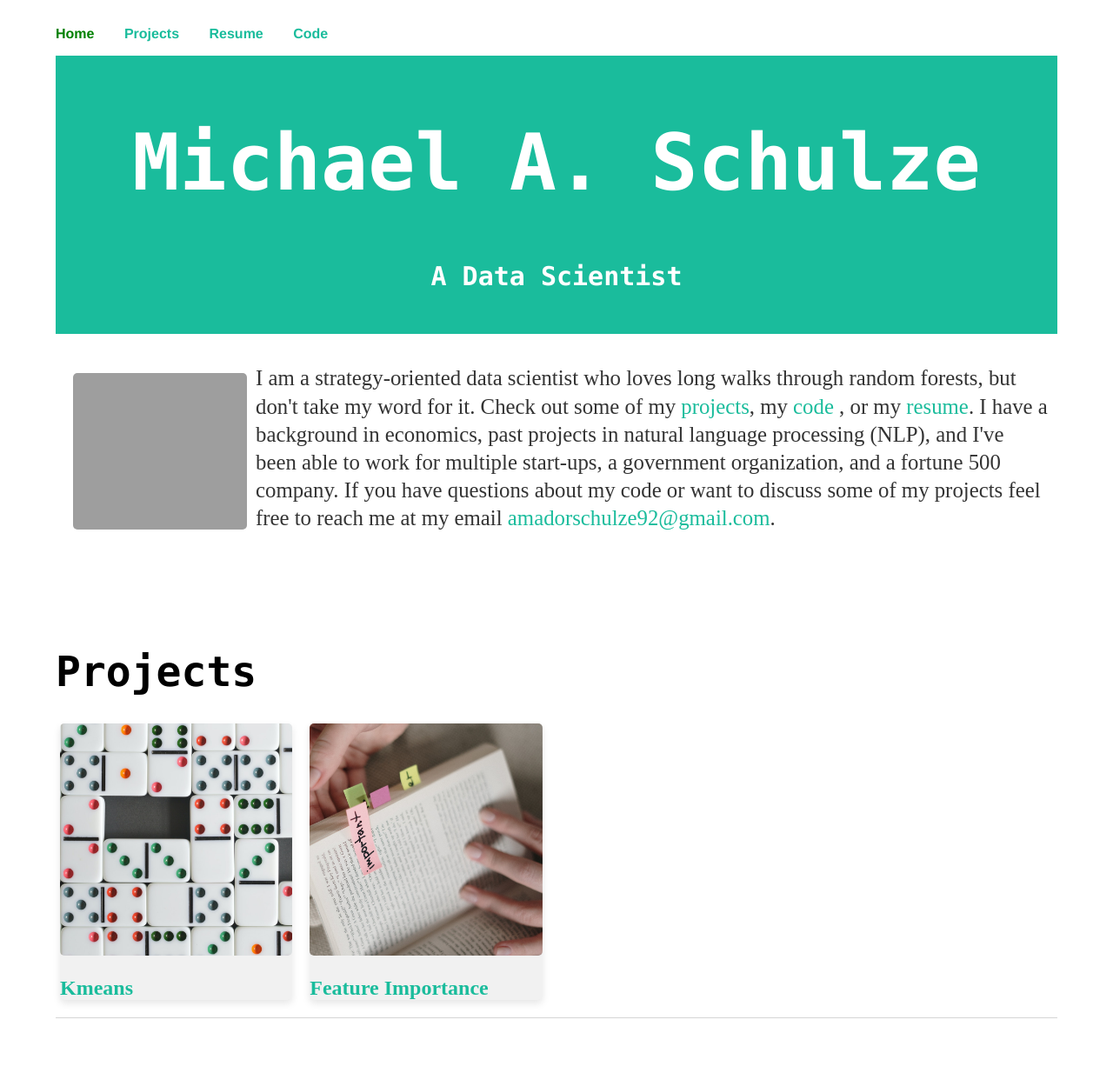
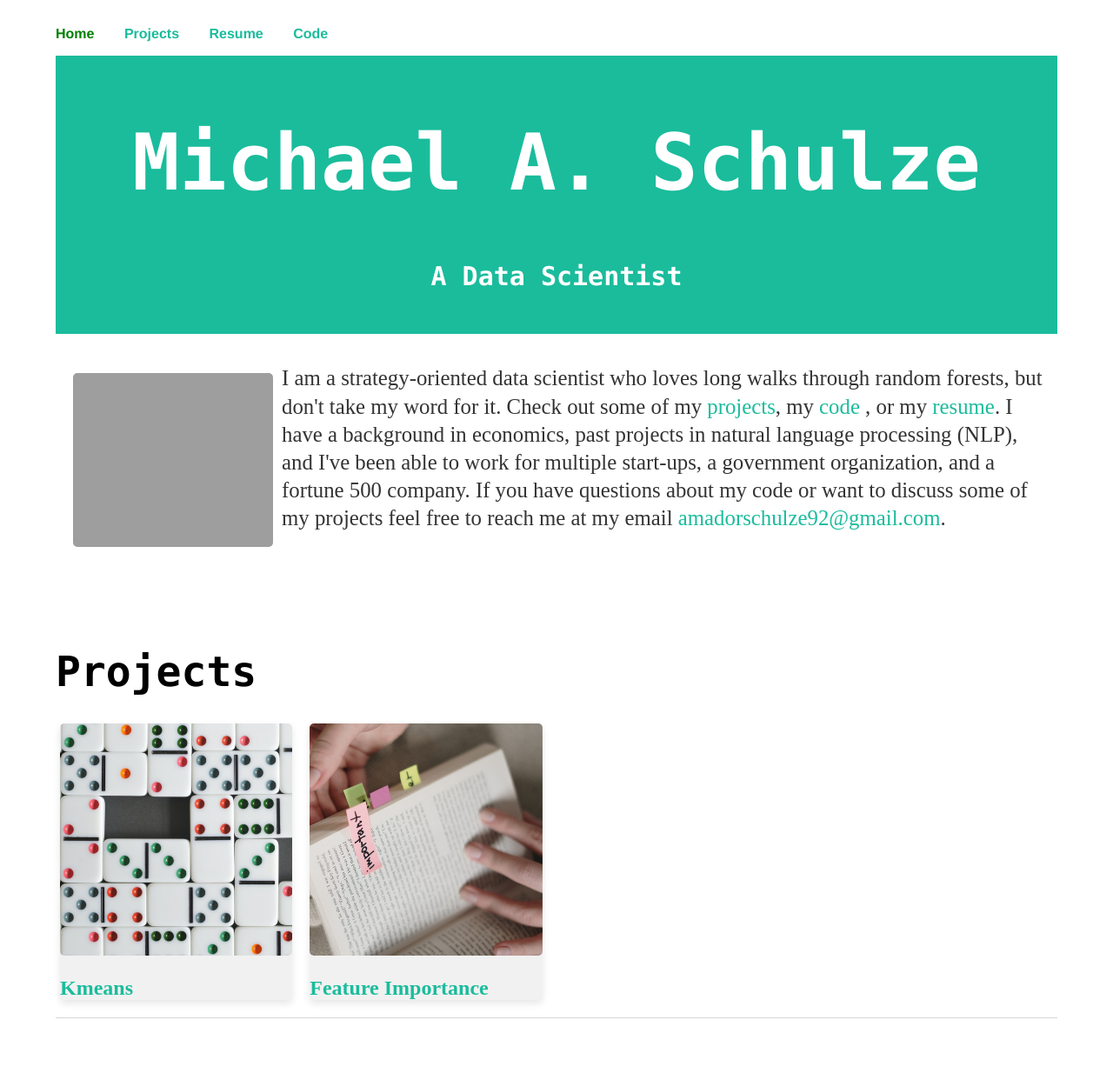
Before and after one commit to amadorschulze92/amadorschulze92.github.io, a Jekyll site: the page built from index.html, in a window 1280 px wide. Shown: the whole page at 87% size. Built offline with Jekyll 4.4.1, drawn with Linux system fonts in a browser that asks for light colours; grey boxes are pictures that could not be loaded.

Commit message:
make profile pic slightly larger

```diff
--- a/index.html
+++ b/index.html
@@ -14,7 +14,7 @@ title: Michael A. Schulze
   </head>
   <body>
     <p class="intro">
-      <img src="/assets/images/Michael_Schulze.jpeg" width="200" height="180" alt="Michael Schulze">
+      <img src="/assets/images/Michael_Schulze.jpeg" width="230" height="200" alt="Michael Schulze">
       I am a strategy-oriented data scientist who loves long walks through
       random forests, but don't take my word for it. Check out some of my
       <a href="/projects.html">projects</a>, my <a href="https://github.com/amadorschulze92">code</a>
```
